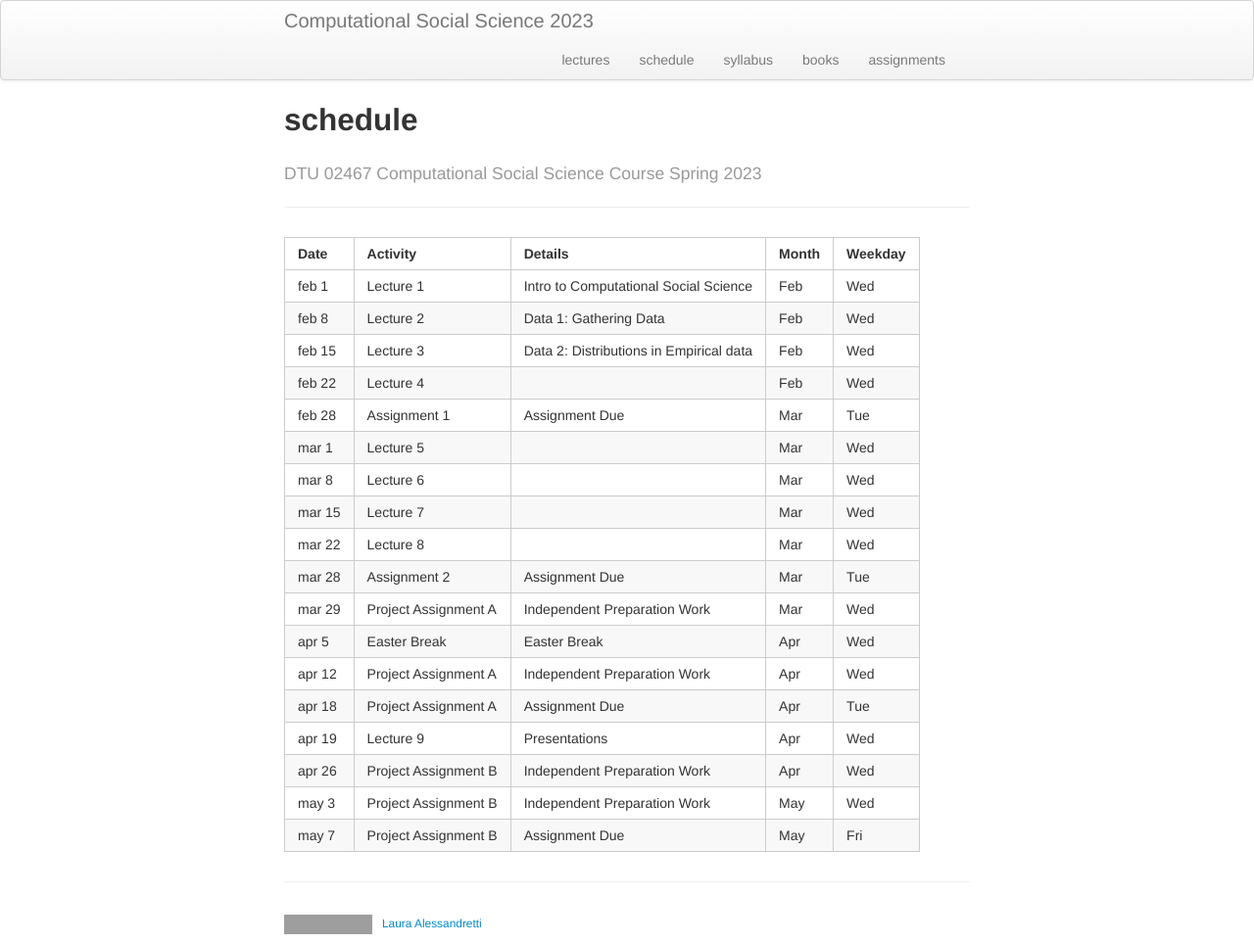
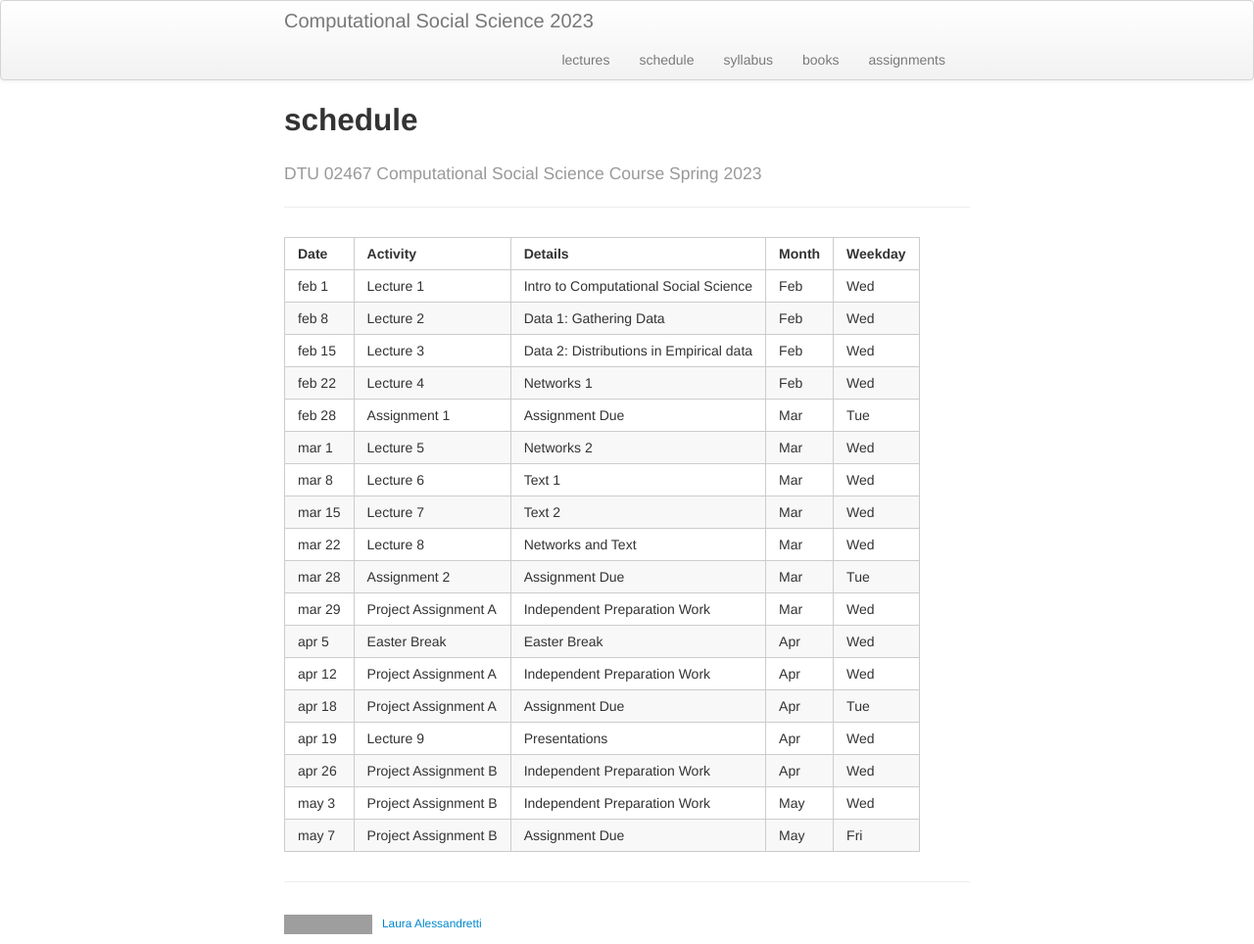
Before and after one commit to lalessan/comsocsci2023, a Jekyll site: the page built from docs/schedule.md, in a window 1280 px wide. Shown: the whole page at 98% size. Built offline with Jekyll 4.4.1, drawn with Linux system fonts in a browser that asks for light colours; grey boxes are pictures that could not be loaded.

Commit message:
changes to the website

```diff
--- a/docs/schedule.md
+++ b/docs/schedule.md
@@ -12,12 +12,12 @@ description: A course led by Laura Alessandretti on Computational Social Science
 | feb 1       | Lecture 1                   | Intro to Computational Social Science      | Feb           |      Wed       |
 | feb 8       | Lecture 2                   | Data 1: Gathering Data                     | Feb           |      Wed       |
 | feb 15      | Lecture 3                   | Data 2: Distributions in Empirical data                    | Feb           |      Wed       |
-| feb 22      | Lecture 4                   |                     | Feb           |      Wed       |
+| feb 22      | Lecture 4                   | Networks 1                    | Feb           |      Wed       |
 | feb 28      | Assignment 1                | Assignment Due                    | Mar           |      Tue       |
-| mar 1       | Lecture 5                   |                     | Mar           |      Wed       |
-| mar 8       | Lecture 6                   |                     | Mar           |      Wed       |
-| mar 15      | Lecture 7                   |                     | Mar           |      Wed       |
-| mar 22      | Lecture 8                   |                     | Mar           |      Wed       |
+| mar 1       | Lecture 5                   | Networks 2                   | Mar           |      Wed       |
+| mar 8       | Lecture 6                   | Text 1                     | Mar           |      Wed       |
+| mar 15      | Lecture 7                   | Text 2                   | Mar           |      Wed       |
+| mar 22      | Lecture 8                   | Networks and Text                    | Mar           |      Wed       |
 | mar 28      | Assignment 2                | Assignment Due                    | Mar           |      Tue       |
 | mar 29      | Project Assignment A        |Independent Preparation Work| Mar           |      Wed       |
 | apr 5       | Easter Break                | Easter Break                    | Apr           |      Wed       |
```
